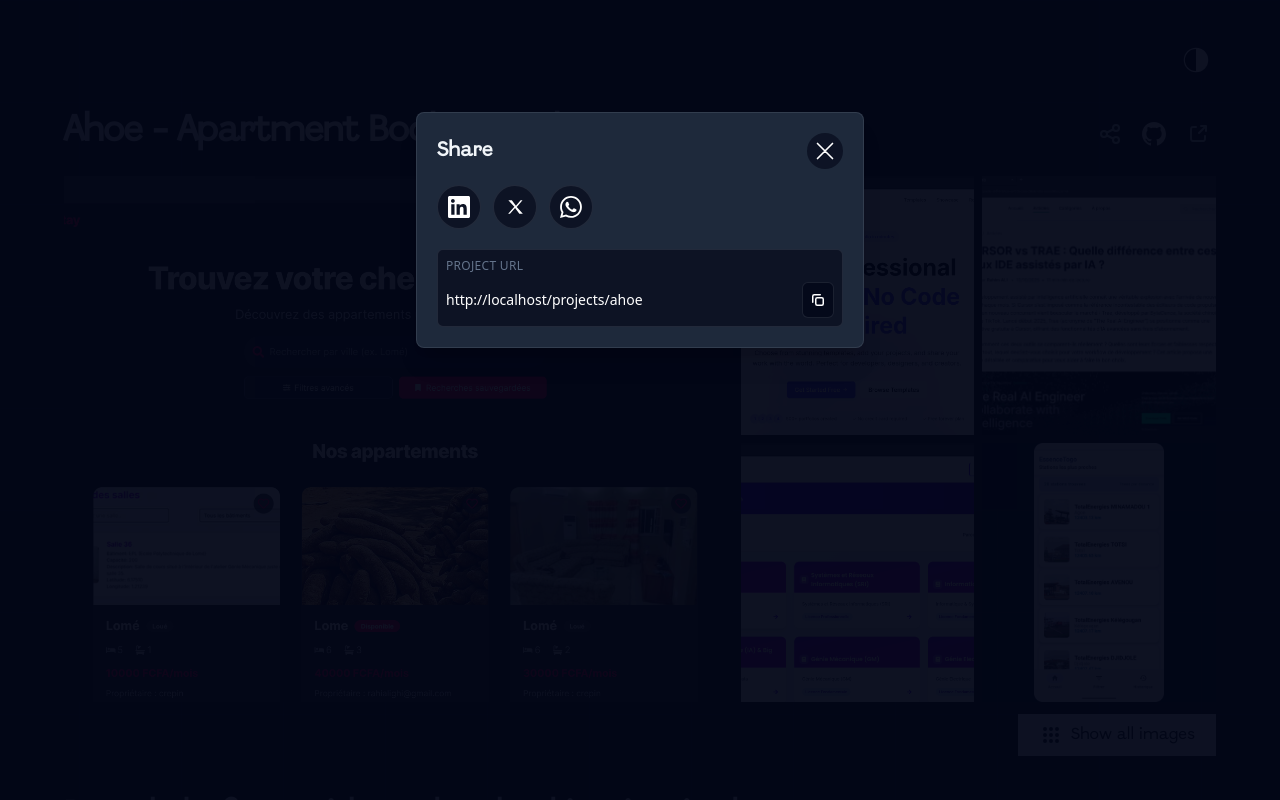
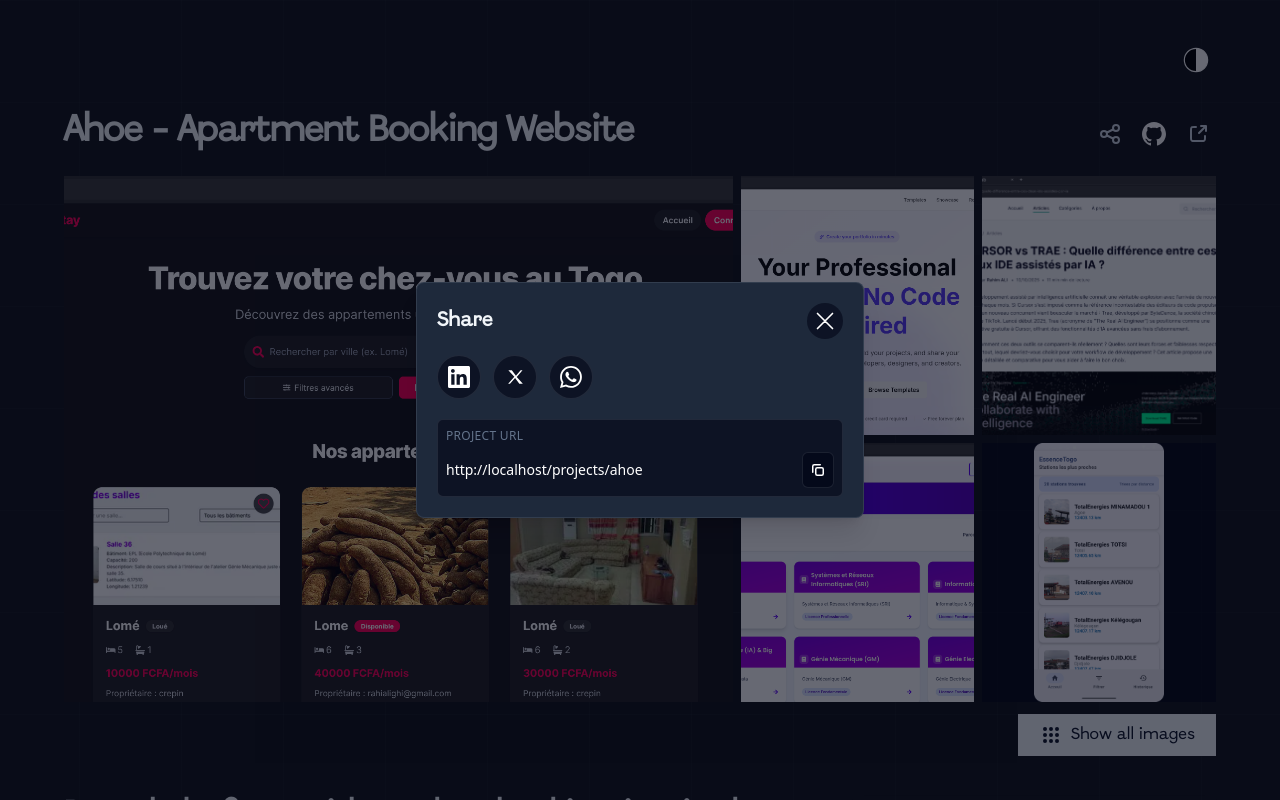
Before and after one commit to Rahim10020/freelance_portfolio, a Next.js app: page /projects/ahoe in a window 1280 px wide. Both pictures are taken after a click on the button 1110 px from the left and 134 px from the top of the page. Shown: the top 800 px of the page. Built offline with nearby package versions, Linux system fonts and the light colour scheme; no server answers.

Commit message:
reduce blur

```diff
--- a/src/app/projects/[slug]/page.tsx
+++ b/src/app/projects/[slug]/page.tsx
@@ -205,14 +205,14 @@ export default function ProjectDetailPage() {
 
         {isShareOpen && (
           <div
-            className="fixed inset-0 z-[90] bg-[var(--c-bg-overlay-95)] p-4 md:p-8"
+            className="fixed inset-0 z-[90] flex items-center justify-center bg-[var(--c-bg-overlay-60)] p-4 md:p-8"
             role="dialog"
             aria-modal="true"
             aria-label={t.projects.detail.share}
             onClick={() => setIsShareOpen(false)}
           >
             <div
-              className="mx-auto mt-20 w-full max-w-md rounded-lg border border-[var(--c-border-soft)] bg-[var(--c-bg-muted)] p-5 shadow-xl"
+              className="w-full max-w-md rounded-lg border border-[var(--c-border-soft)] bg-[var(--c-bg-muted)] p-5 shadow-xl"
               onClick={(event) => event.stopPropagation()}
             >
               <div className="mb-4 flex items-center justify-between">
```
